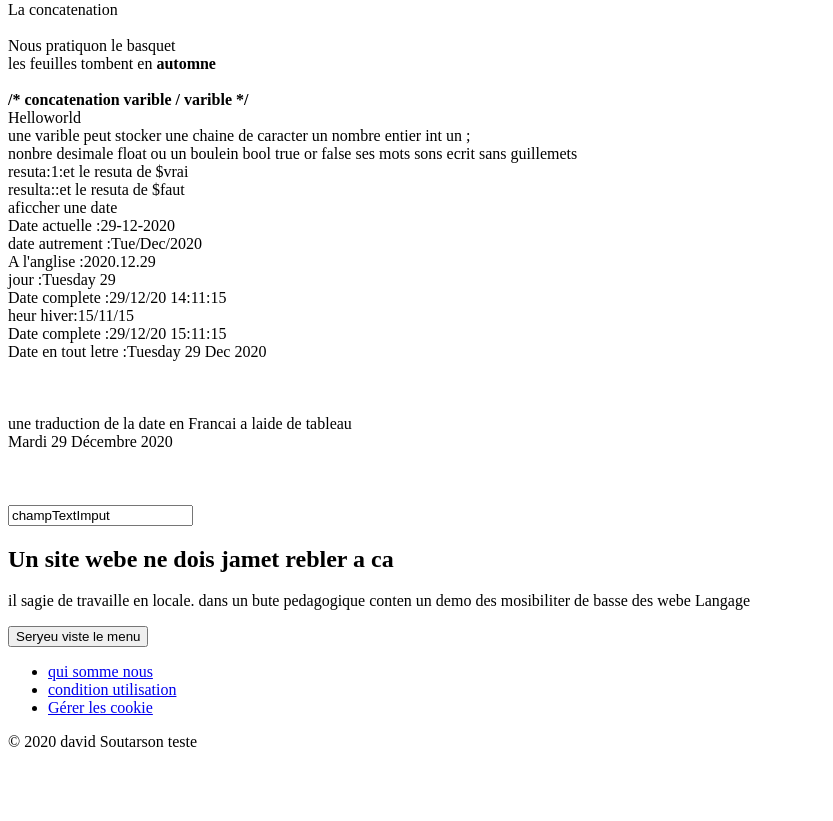
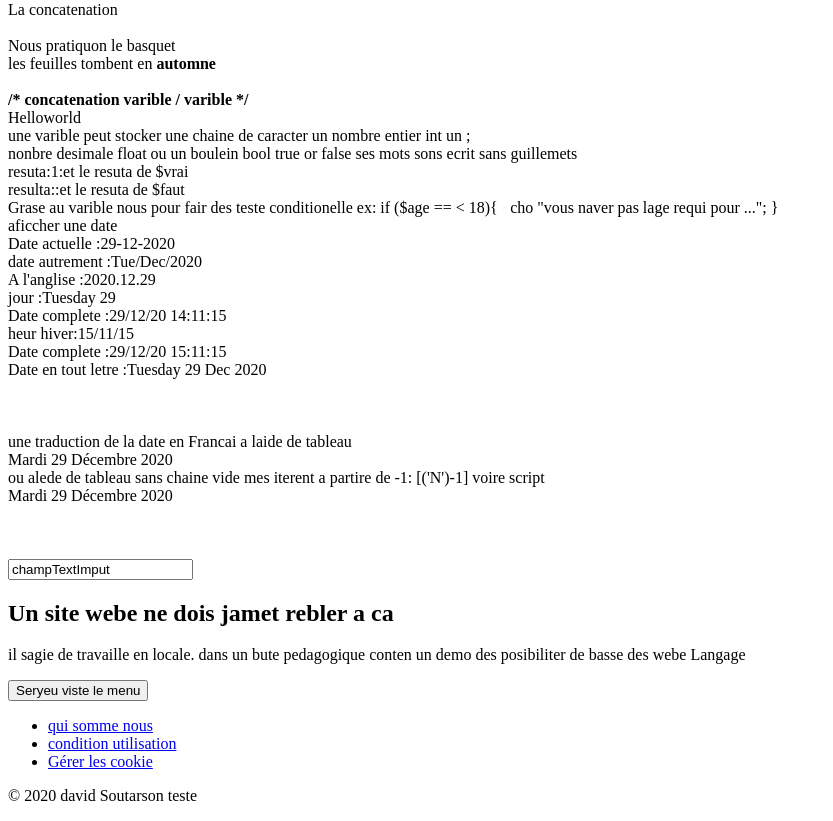
Before and after one commit to davidSoutarson/www, a PHP site: page /TraveauPratique.php in a window 1280 px wide. Shown: the part 384-1205 px from the top of the page, without its empty margins (0-833 px from the left). Before the commit the page ends 1131 px from the top, so only its background shows below. Run offline with PHP 8.4, Linux system fonts and the light colour scheme.

Commit message:
toujou en train dapendre

```diff
--- a/tp01/TraveauPratique.php
+++ b/tp01/TraveauPratique.php
@@ -39,6 +39,8 @@
     $faut = false;
     echo 'resulta:' .$faut. ':et le resuta de $faut <br>';
 
+    echo "Grase au varible nous pour fair des teste conditionelle ex: if (\$age == < 18){\echo \"vous naver pas lage requi pour ...\"; } <br>";
+
     echo "aficcher une date <br>";
     echo 'Date actuelle :' .date('d-m-Y').'<br>';
     echo 'date autrement :' .date('D/M/Y').'<br>';
@@ -62,9 +64,14 @@
     #3eme recuperation de la date a laide des cle index de not tableau
     echo $jour[date('N')].' '.date('d'). ' ' .$mois[date('n')]. ' ' .date('Y'). '<br>';
 
+  #ou alede de tableau sans chine vide mes iterent a partire de -1: [('N')-1]
+  echo "ou alede de tableau sans chaine vide mes iterent a partire de -1: [('N')-1] voire script <br>";
 
-
-
+    $jour = array( 'Lundi','Mardi','Mercredi','jeudi','Vendredi','Samedi','Dimanche');//nous avons fais en sort que lindex 0 du tableau sois vide
+    #2eme ecrie une variable contenent un tableau des Mois apeler:$mois
+    $mois = array('Janvier','Fevrier','Mars','Avril','Mai','juin','juiller','Août','Septembre','Octobre','Novembre','Décembre');//nous avons fais en sort que lindex 0 du tableau sois vide
+    #3eme recuperation de la date a laide des cle index de not tableau
+    echo $jour[date('N')-1].' '.date('d'). ' ' .$mois[date('n')-1]. ' ' .date('Y'). '<br>';
 
 
 
@@ -75,7 +82,7 @@
     </form>
     <h2>Un site webe ne dois jamet rebler a ca </h2>
     <p>il sagie de travaille en locale. dans un bute pedagogique conten un demo
-      des mosibiliter de basse des webe Langage</p>
+      des posibiliter de basse des webe Langage</p>
       <button type="button" name="button"> Seryeu viste le menu </button>
     <?php
     include ("footeur.php");
```
Also changed, not shown: tp01/README.md.
